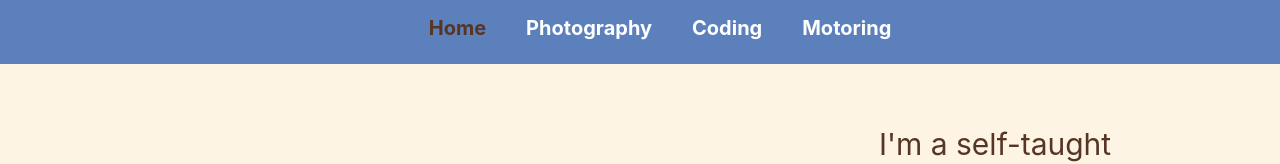
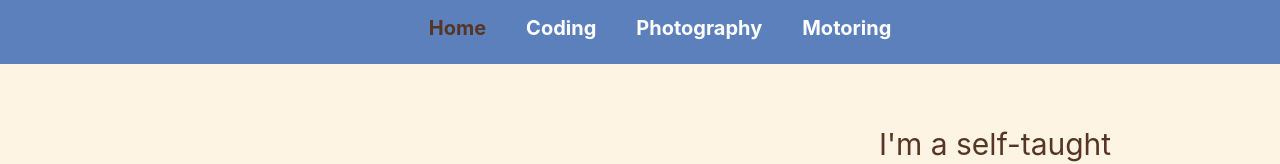
Before and after one commit to siskiuslide/personal-site, a React (Create React App) app: page /home in a window 1280 px wide. Shown: the top 164 px of the page. Built offline with nearby package versions, Linux system fonts and the light colour scheme.

Commit message:
altered transition timings

```diff
--- a/src/components/Card.css
+++ b/src/components/Card.css
@@ -2,7 +2,7 @@
   width: 20vw;
   border-radius: 4px;
   box-shadow: 0px 0px 10px rgb(199, 193, 193);
-  transition: all 500ms;
+  transition: all 1000ms;
   text-align: center;
   background-color: var(--bistrebrown);
   color: white;
@@ -25,7 +25,7 @@
 
 .title {
   font-size: 1.5em;
-  transition: all 100ms;
+  transition: all 200ms;
   margin-top: 3em;
 }
 
--- a/src/components/Card.jsx
+++ b/src/components/Card.jsx
@@ -7,7 +7,7 @@ const Card = function (props) {
   const fadeIn = function () {
     setTimeout(() => {
       setCardStyle({ ...cardStyle, opacity: 1 });
-    }, 100);
+    }, props.delay);
   };
   useEffect(fadeIn, []);
   return (
--- a/src/components/Navbar/Navbar.jsx
+++ b/src/components/Navbar/Navbar.jsx
@@ -10,14 +10,15 @@ const Navbar = function (props) {
           Home
         </NavLink>
       </li>
+
+      <li>
+        <NavLink to="/coding" activeClassName="activePage">
+          Coding
+        </NavLink>
+      </li>
       <li>
         <NavLink to="/photography" activeClassName="activePage">
           Photography
-        </NavLink>
-      </li>
-      <li>
-        <NavLink to="/coding" activeClassName="activePage">
-          Coding
         </NavLink>
       </li>
       <li>
```
